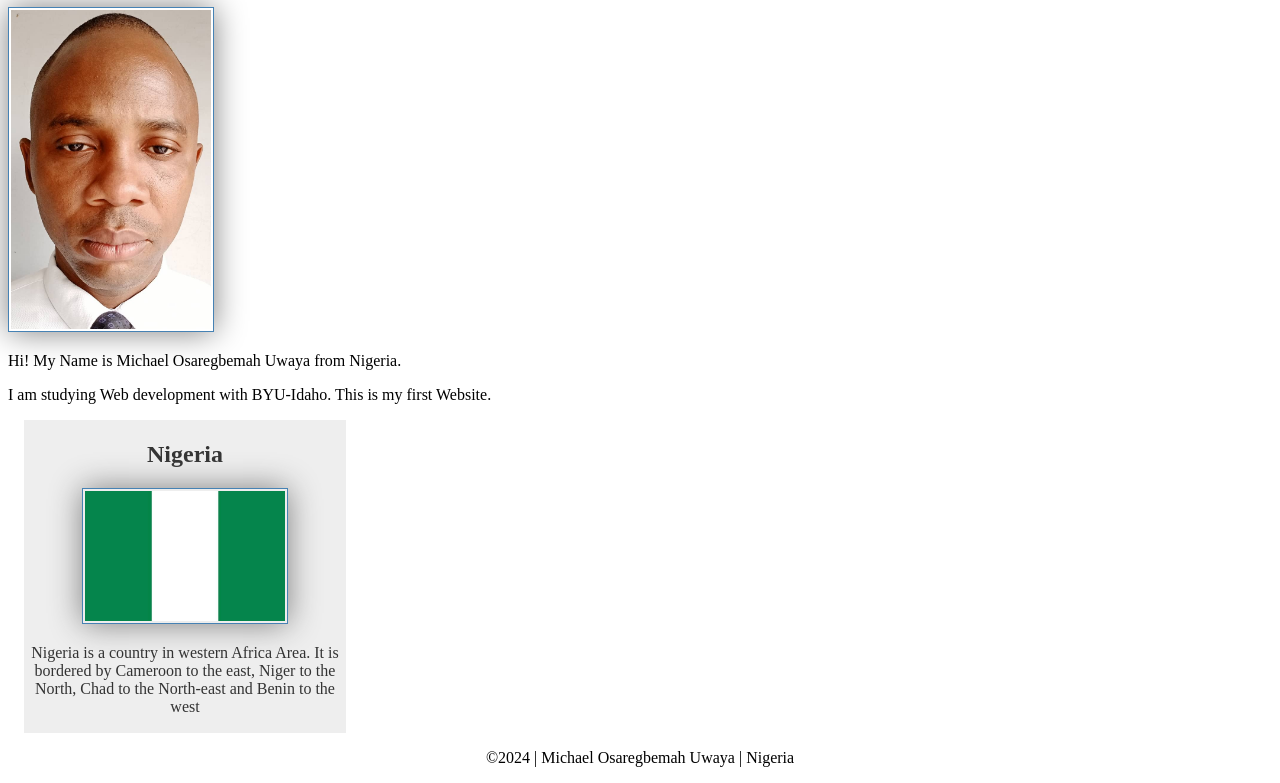
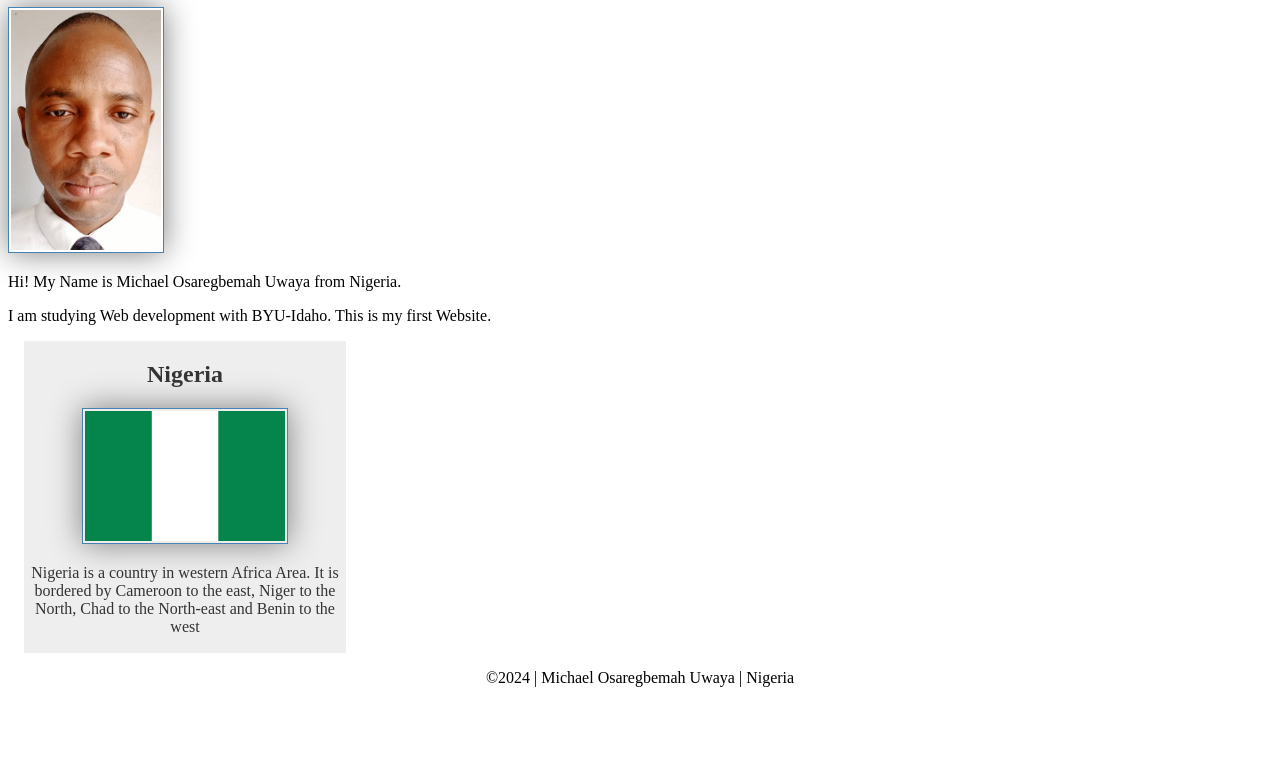
Before and after one commit to mikeuwaya/wdd130, a plain HTML site: page index.html in a window 1280 px wide. Shown: the part 119-902 px from the top of the page. After the commit the page ends 822 px from the top, so only its background shows below. Drawn offline with Linux system fonts and the light colour scheme.

Commit message:
Update styles.css

```diff
--- a/styles/styles.css
+++ b/styles/styles.css
@@ -31,8 +31,11 @@ aside img {
 	width: 200px;
 	height: auto;
 }
+main {
+	max-width: 840px;
+}
 main img {
-	width: 200px;
+	width: 150px;
 	height: auto;
 }
 p {
```
